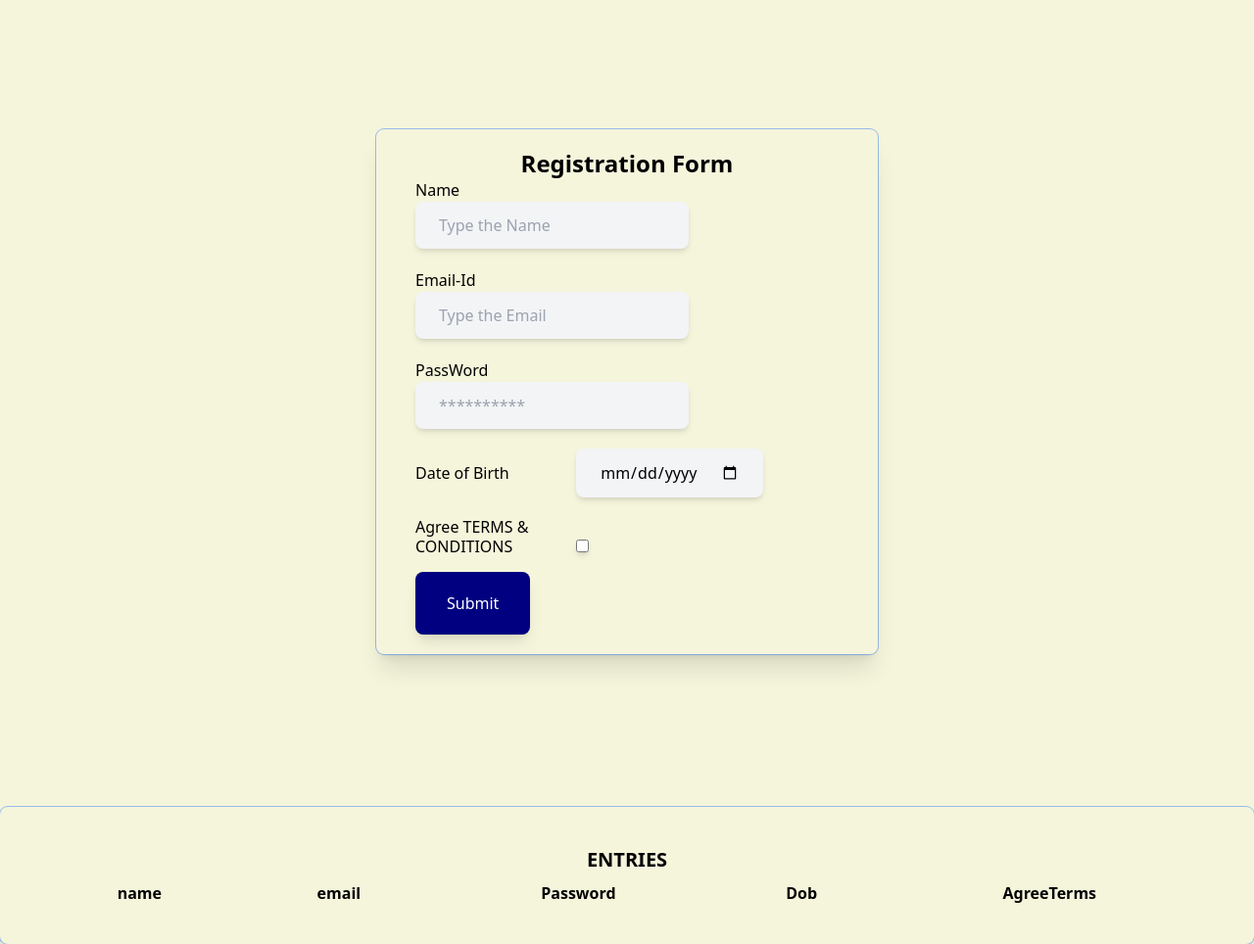
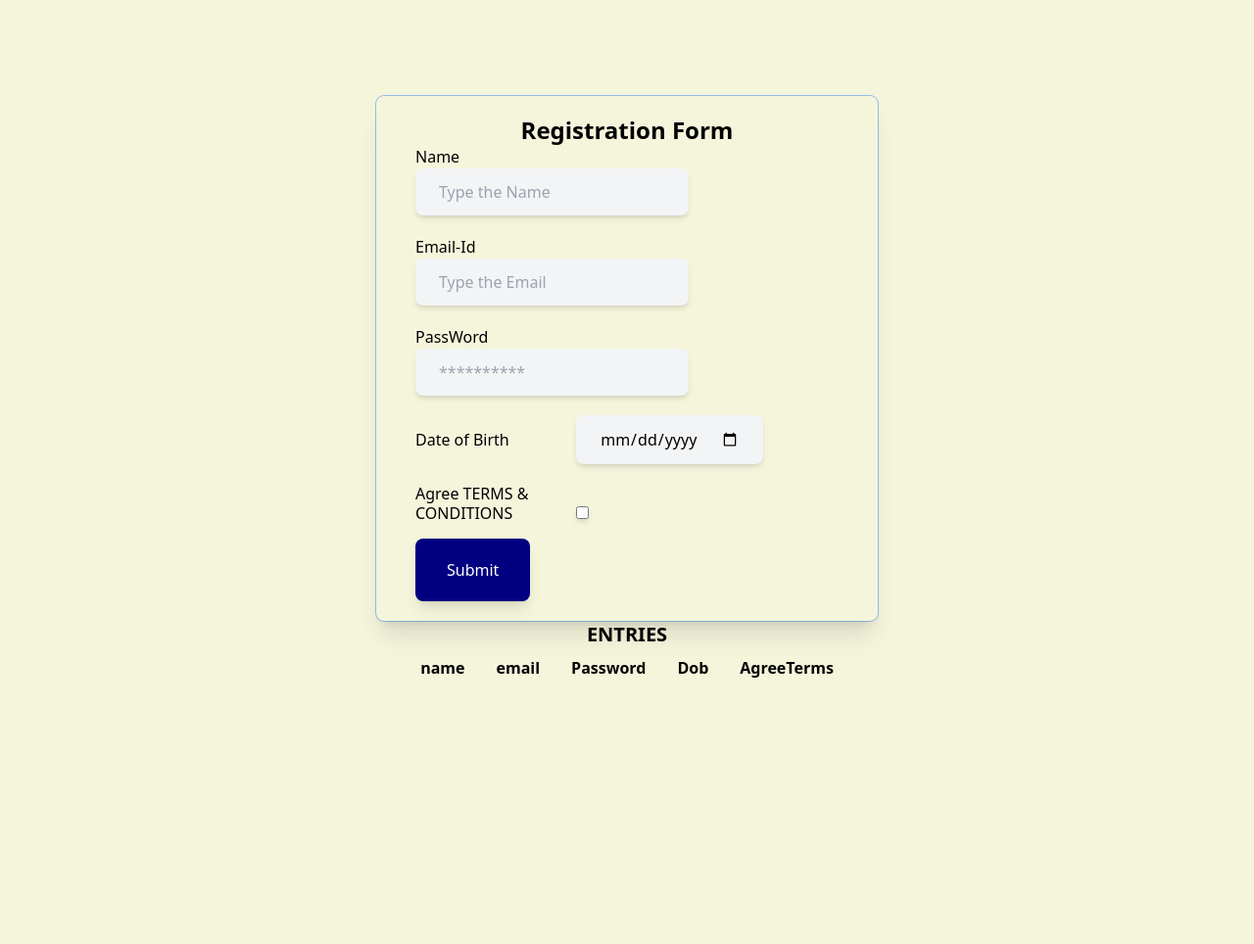
Before and after one commit to DhruvDex/WD101, a plain HTML site: page index.html in a window 1280 px wide. Shown: the whole page at 98% size. After the commit the page ends 800 px from the top, so only its background shows below. Drawn offline with nearby package versions, Linux system fonts and the light colour scheme.

Commit message:
Update index.html

```diff
--- a/index.html
+++ b/index.html
@@ -51,14 +51,12 @@
                 </div>
             </div>
         </div>
-
+         <div class="mx-auto">
+            <h3 class="text-xl text-center font-bold leading-center">ENTRIES</h3>
+            <div class="divide-y divide-white-300/50" id="user_entries"></div>
 
     </div>
-    <div class="relative bg-gray px-4 mt-6 pt-10 pb-8 shadow-xl ring-1 ring-white-900 sm:mx-auto sm:rounded-lg sm:px-10">
-        <div class="mx-auto">
-            <h3 class="text-xl text-center font-bold leading-center">ENTRIES</h3>
-            <div class="divide-y divide-white-300/50" id="user_entries"></div>
-        </div>
+
     </div>
 
 
```
